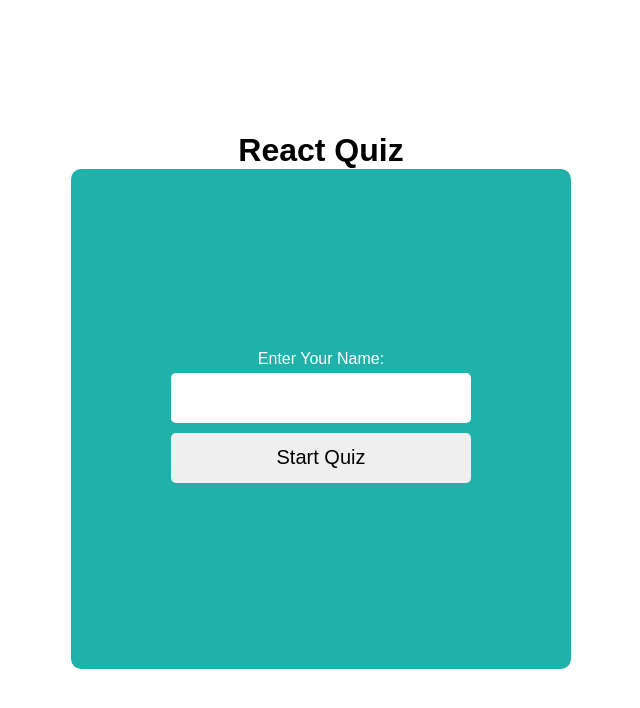
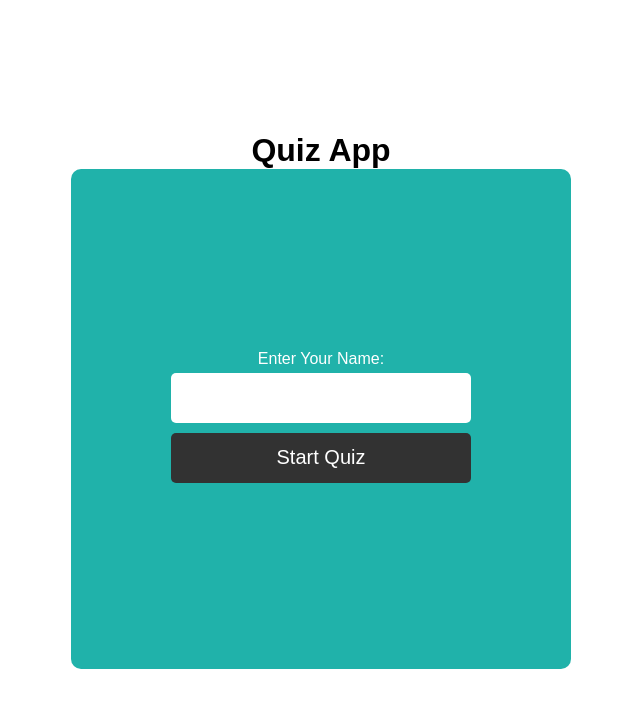
Before and after one commit to khazarglzd/quiz_app_react, a React (Vite) app: page / in a window 1280 px wide. Shown: the top 708 px of the page, without its empty margins (319-959 px from the left). Built offline with nearby package versions, Linux system fonts and the light colour scheme.

Commit message:
creating EndScreen component

```diff
--- a/src/App.css
+++ b/src/App.css
@@ -28,6 +28,7 @@ button {
   border: none;
   border-radius: 5px;
   font-size: 20px;
+  background-color: #ffffff;
 }
 
 button:hover {
@@ -63,7 +64,19 @@ button:hover {
 }
 
 #nextQuestion {
-  width: 200px;
+  background-color: rgb(50, 50, 50);
+  color: #ffffff;
+  width: 300px;
+  height: 50px;
+  margin: 5px;
+  border: none;
+  border-radius: 5px;
+  font-size: 20px;
+}
+#startQuiz {
+  width: 300px;
+  background-color: rgb(50, 50, 50);
+  color: #ffffff;
 }
 
 h3 {
--- a/src/App.jsx
+++ b/src/App.jsx
@@ -6,21 +6,29 @@ import EndScreen from './components/EndScreen'
 import { GameStateContext } from "./helpers/Context"
 
 function App() {
-  const [gameState, setGameState] = useState("menu")
+  const [gameState, setGameState] = useState("menu");
+  const [userName, setUserName] = useState("");
   const [score, setScore] = useState(0);
 
   return (
-    <div className='App'>
-      <h1>React Quiz</h1>
-      <GameStateContext.Provider value={{
-        gameState, setGameState, score, setScore
-      }}>
+    <div className="App">
+      <h1>Quiz App</h1>
+      <GameStateContext.Provider
+        value={{
+          gameState,
+          setGameState,
+          userName,
+          setUserName,
+          score,
+          setScore,
+        }}
+      >
         {gameState === "menu" && <Menu />}
         {gameState === "playing" && <Quiz />}
         {gameState === "finished" && <EndScreen />}
       </GameStateContext.Provider>
     </div>
-  )
+  );
 }
 
-export default App
+export default App;
--- a/src/components/EndScreen.jsx
+++ b/src/components/EndScreen.jsx
@@ -1,9 +1,28 @@
-import React from 'react'
+import React from "react";
+import "../App.css";
+import { useContext } from "react";
+import { GameStateContext } from "../helpers/Context";
+import { Questions } from "../helpers/Questions";
 
 const EndScreen = () => {
+    const { score, setScore, setGameState, userName } = useContext(
+        GameStateContext
+    );
+
+    const restartQuiz = () => {
+        setScore(0);
+        setGameState("menu");
+    };
     return (
-        <div>EndScreen</div>
-    )
-}
+        <div className="EndScreen">
+            <h1>Quiz Finished</h1>
+            <h3>{userName}</h3>
+            <h1>
+                {score} / {Questions.length}
+            </h1>
+            <button onClick={restartQuiz}>Restart Quiz</button>
+        </div>
+    );
+};
 
-export default EndScreen
+export default EndScreen;
--- a/src/components/Menu.jsx
+++ b/src/components/Menu.jsx
@@ -3,7 +3,7 @@ import { useContext } from "react";
 import { GameStateContext } from "../helpers/Context";
 
 function Menu() {
-    const { gameState, setGameState } = useContext(
+    const { gameState, setGameState, userName, setUserName } = useContext(
         GameStateContext
     );
     return (
@@ -15,7 +15,7 @@ function Menu() {
                     setUserName(event.target.value);
                 }}
             />
-            <button
+            <button id="startQuiz"
                 onClick={() => {
                     setGameState("playing");
                 }}
```
